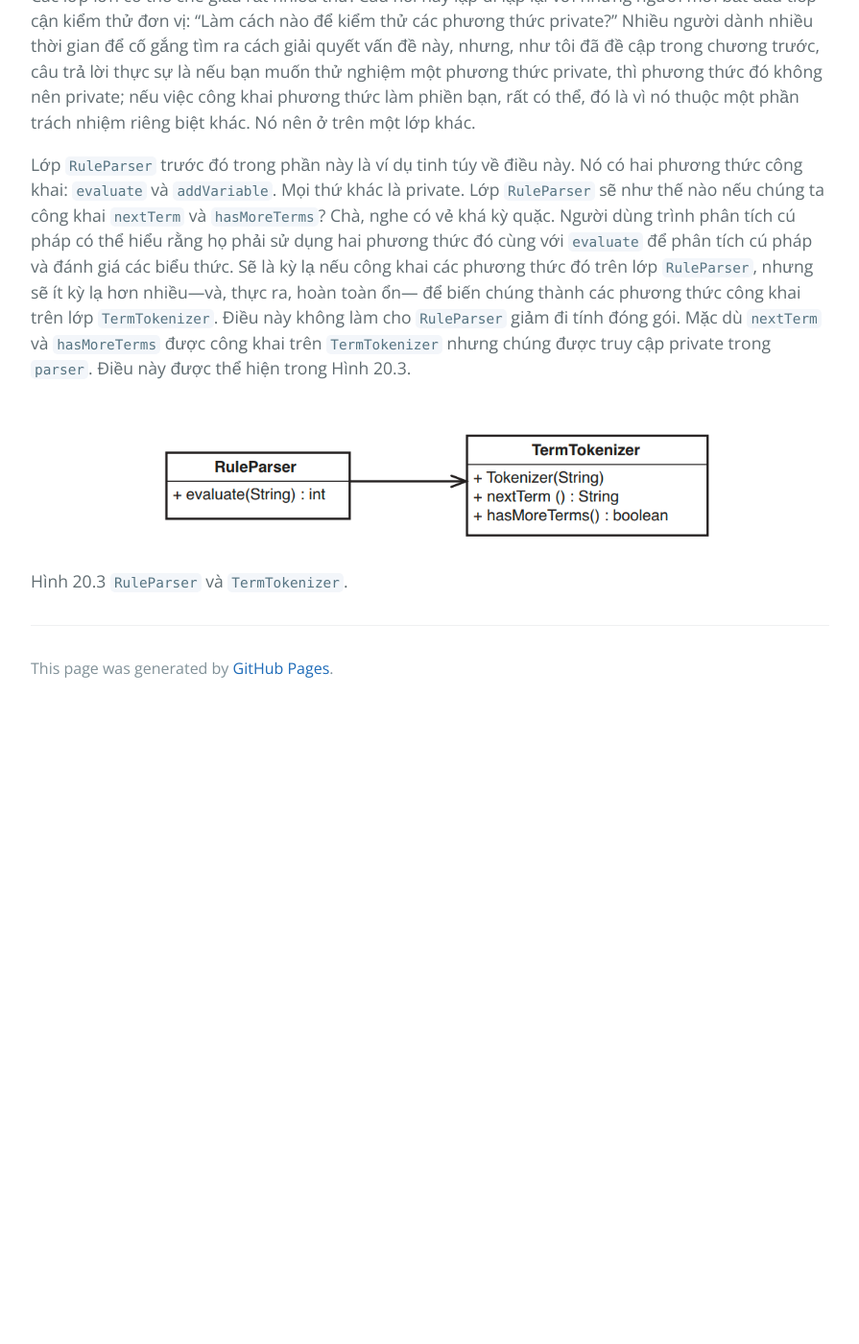
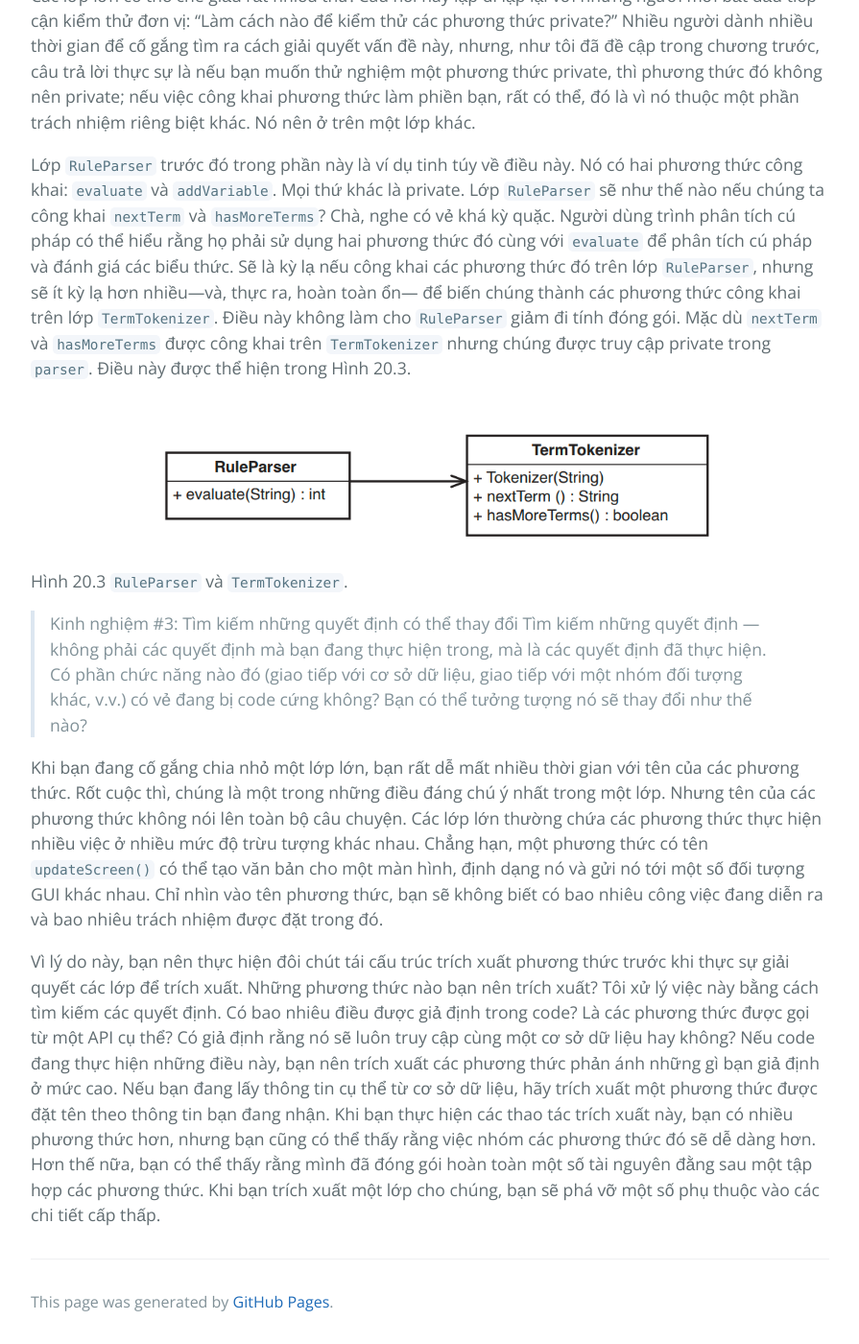
Before and after one commit to HaiBV/haibv.github.io, a Jekyll site: the page built from working-effectively-with-legacy-code/chapter-20-this-class-is-too-big-and-i-dont-want-it-to-get-any-bigger.md, in a window 1280 px wide and 1400 px high, scrolled down 5215 px. Shown: the whole window at 96% size, without its empty margins (192-1087 px from the left). Built offline with Jekyll 4.4.1, drawn with Linux system fonts in a browser that asks for light colours; our own code applies the rules of GitHub Pages for plain Markdown files; before the commit the page ends 5955 px from its top, so only the background shows below that.

Commit message:
Book - Working Efectively with Legacy Code - P2 - C20

```diff
--- a/working-effectively-with-legacy-code/chapter-20-this-class-is-too-big-and-i-dont-want-it-to-get-any-bigger.md
+++ b/working-effectively-with-legacy-code/chapter-20-this-class-is-too-big-and-i-dont-want-it-to-get-any-bigger.md
@@ -73,3 +73,10 @@ Lớp `RuleParser` trước đó trong phần này là ví dụ tinh túy về
 
 ![20.3](images/20/20-3.png)
 Hình 20.3 `RuleParser` và `TermTokenizer`.
+
+> Kinh nghiệm #3: Tìm kiếm những quyết định có thể thay đổi
+> Tìm kiếm những quyết định — không phải các quyết định mà bạn đang thực hiện trong, mà là các quyết định đã thực hiện. Có phần chức năng nào đó (giao tiếp với cơ sở dữ liệu, giao tiếp với một nhóm đối tượng khác, v.v.) có vẻ đang bị code cứng không? Bạn có thể tưởng tượng nó sẽ thay đổi như thế nào?
+
+Khi bạn đang cố gắng chia nhỏ một lớp lớn, bạn rất dễ mất nhiều thời gian với tên của các phương thức. Rốt cuộc thì, chúng là một trong những điều đáng chú ý nhất trong một lớp. Nhưng tên của các phương thức không nói lên toàn bộ câu chuyện. Các lớp lớn thường chứa các phương thức thực hiện nhiều việc ở nhiều mức độ trừu tượng khác nhau. Chẳng hạn, một phương thức có tên `updateScreen()` có thể tạo văn bản cho một màn hình, định dạng nó và gửi nó tới một số đối tượng GUI khác nhau. Chỉ nhìn vào tên phương thức, bạn sẽ không biết có bao nhiêu công việc đang diễn ra và bao nhiêu trách nhiệm được đặt trong đó.
+
+Vì lý do này, bạn nên thực hiện đôi chút tái cấu trúc trích xuất phương thức trước khi thực sự giải quyết các lớp để trích xuất. Những phương thức nào bạn nên trích xuất? Tôi xử lý việc này bằng cách tìm kiếm các quyết định. Có bao nhiêu điều được giả định trong code? Là các phương thức được gọi từ một API cụ thể? Có giả định rằng nó sẽ luôn truy cập cùng một cơ sở dữ liệu hay không? Nếu code đang thực hiện những điều này, bạn nên trích xuất các phương thức phản ánh những gì bạn giả định ở mức cao. Nếu bạn đang lấy thông tin cụ thể từ cơ sở dữ liệu, hãy trích xuất một phương thức được đặt tên theo thông tin bạn đang nhận. Khi bạn thực hiện các thao tác trích xuất này, bạn có nhiều phương thức hơn, nhưng bạn cũng có thể thấy rằng việc nhóm các phương thức đó sẽ dễ dàng hơn. Hơn thế nữa, bạn có thể thấy rằng mình đã đóng gói hoàn toàn một số tài nguyên đằng sau một tập hợp các phương thức. Khi bạn trích xuất một lớp cho chúng, bạn sẽ phá vỡ một số phụ thuộc vào các chi tiết cấp thấp.
```
